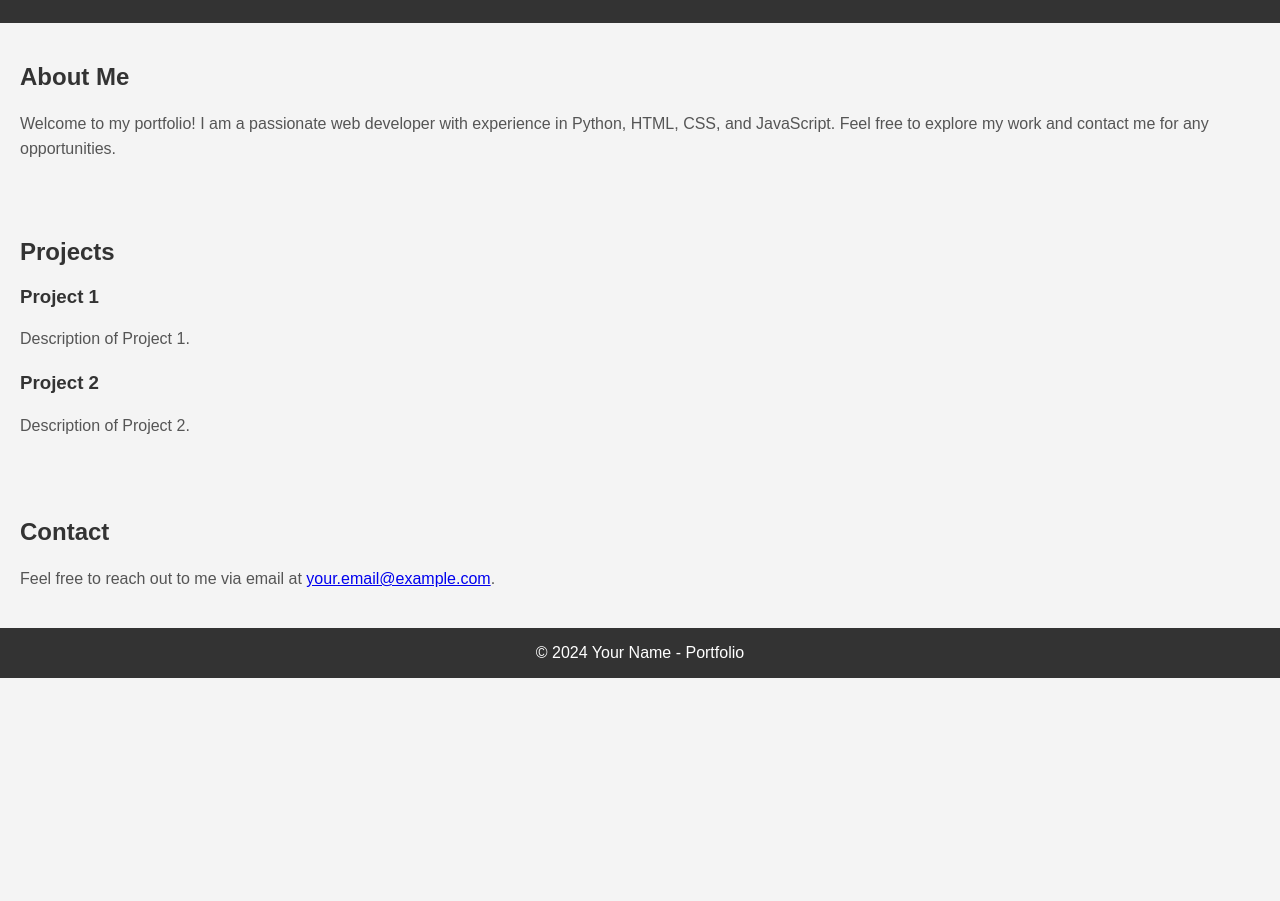
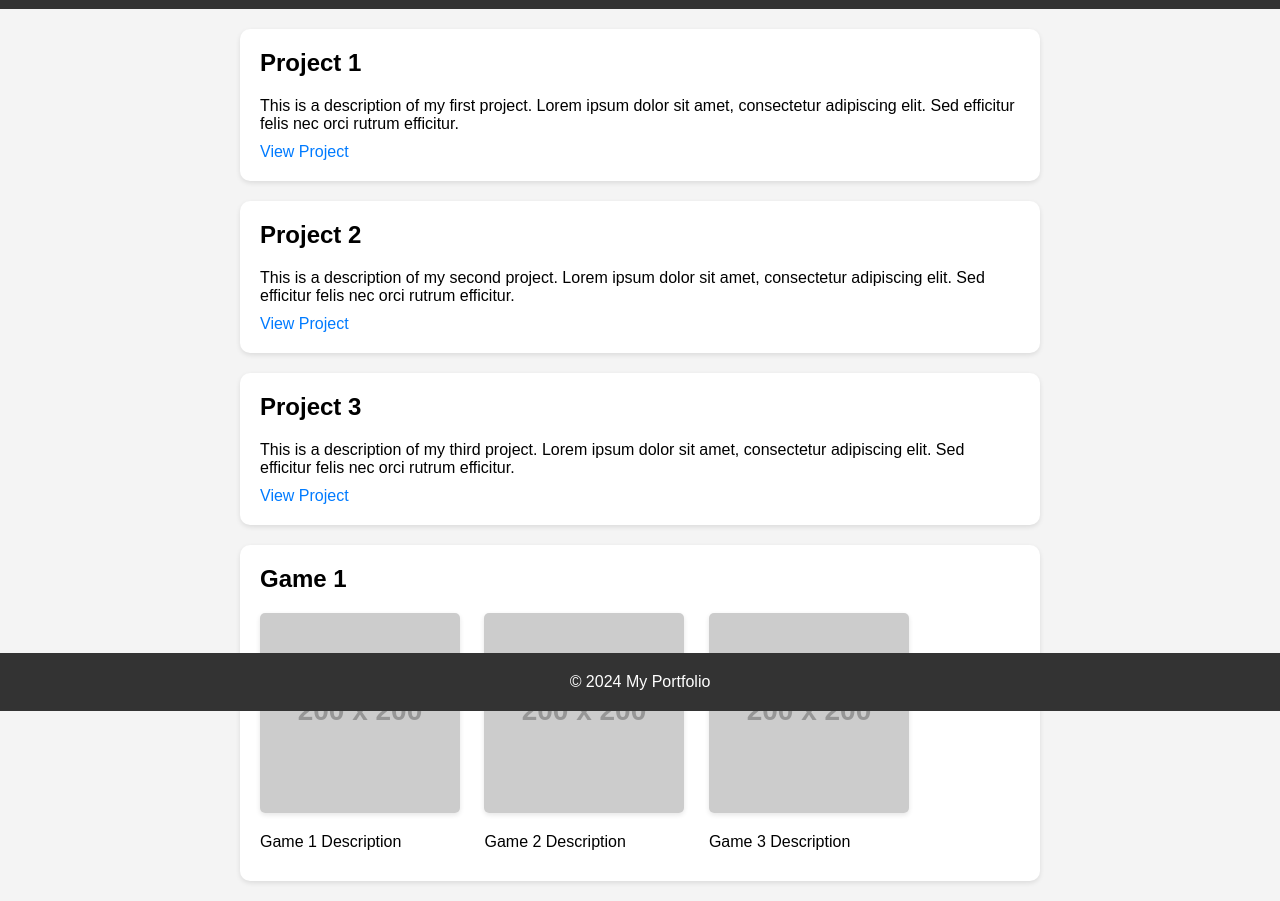
Before and after one commit to DillPickler62/portfolio.github.io, a plain HTML site: page index.html in a window 1280 px wide. Shown: the part 89-990 px from the top of the page. Before the commit the page ends 800 px from the top, so only its background shows below. Drawn offline with Linux system fonts and the light colour scheme; placeholder pictures from the web are drawn by us.

Commit message:
Update index.html

```diff
--- a/index.html
+++ b/index.html
@@ -3,10 +3,10 @@
 <head>
     <meta charset="UTF-8">
     <meta name="viewport" content="width=device-width, initial-scale=1.0">
-  <title>James Carnathan - Portfolio</title>
+    <title>My Portfolio</title>
     <style>
         body {
-      font-family: 'Arial', sans-serif;
+            font-family: Arial, sans-serif;
             margin: 0;
             padding: 0;
             background-color: #f4f4f4;
@@ -15,71 +15,107 @@
         header {
             background-color: #333;
             color: #fff;
+            padding: 20px;
             text-align: center;
-      padding: 1em 0;
         }
 
-    section {
-      padding: 20px;
+        h1 {
+            margin-top: 0;
         }
 
-    h1, h2, h3 {
-      color: #333;
-    }
-
-    p {
-      line-height: 1.6;
-      color: #555;
+        .container {
+            max-width: 800px;
+            margin: 20px auto;
+            padding: 0 20px;
         }
 
         .project {
+            background-color: #fff;
+            border-radius: 10px;
+            box-shadow: 0 2px 5px rgba(0, 0, 0, 0.1);
+            padding: 20px;
             margin-bottom: 20px;
         }
 
+        .project h2 {
+            margin-top: 0;
+        }
+
+        .project p {
+            margin-bottom: 10px;
+        }
+
+        .project a {
+            color: #007bff;
+            text-decoration: none;
+        }
+
+        .game {
+            display: inline-block;
+            margin-right: 20px;
+        }
+
+        .game img {
+            width: 200px;
+            height: auto;
+            border-radius: 5px;
+            box-shadow: 0 2px 5px rgba(0, 0, 0, 0.1);
+        }
+
         footer {
-      text-align: center;
-      padding: 1em 0;
             background-color: #333;
             color: #fff;
+            text-align: center;
+            padding: 20px 0;
+            position: fixed;
+            width: 100%;
+            bottom: 0;
         }
     </style>
 </head>
 <body>
     <header>
-    <h1>James Carnathan</h1>
+        <h1>My Portfolio</h1>
     </header>
 
-  <section id="about">
-    <h2>About Me</h2>
-    <p>
-      Welcome to my portfolio! I am a passionate web developer with experience in Python, HTML, CSS, and JavaScript.
-      Feel free to explore my work and contact me for any opportunities.
-    </p>
-  </section>
-
-  <section id="projects">
-    <h2>Projects</h2>
-
+    <div class="container">
         <div class="project">
-      <h3>Project 1</h3>
-      <p>Description of Project 1.</p>
+            <h2>Project 1</h2>
+            <p>This is a description of my first project. Lorem ipsum dolor sit amet, consectetur adipiscing elit. Sed efficitur felis nec orci rutrum efficitur.</p>
+            <a href="#">View Project</a>
         </div>
 
         <div class="project">
-      <h3>Project 2</h3>
-      <p>Description of Project 2.</p>
+            <h2>Project 2</h2>
+            <p>This is a description of my second project. Lorem ipsum dolor sit amet, consectetur adipiscing elit. Sed efficitur felis nec orci rutrum efficitur.</p>
+            <a href="#">View Project</a>
         </div>
-  </section>
 
-  <section id="contact">
-    <h2>Contact</h2>
-    <p>
-      Feel free to reach out to me via email at <a href="mailto:your.email@example.com">your.email@example.com</a>.
-    </p>
-  </section>
+        <div class="project">
+            <h2>Project 3</h2>
+            <p>This is a description of my third project. Lorem ipsum dolor sit amet, consectetur adipiscing elit. Sed efficitur felis nec orci rutrum efficitur.</p>
+            <a href="#">View Project</a>
+        </div>
+
+        <div class="project">
+            <h2>Game 1</h2>
+            <div class="game">
+                <img src="https://via.placeholder.com/200" alt="Game 1">
+                <p>Game 1 Description</p>
+            </div>
+            <div class="game">
+                <img src="https://via.placeholder.com/200" alt="Game 2">
+                <p>Game 2 Description</p>
+            </div>
+            <div class="game">
+                <img src="https://via.placeholder.com/200" alt="Game 3">
+                <p>Game 3 Description</p>
+            </div>
+        </div>
+    </div>
 
     <footer>
-    &copy; 2024 Your Name - Portfolio
+        &copy; 2024 My Portfolio
     </footer>
 </body>
 </html>
```
Lines whose indentation alone changed are shown as unchanged.
